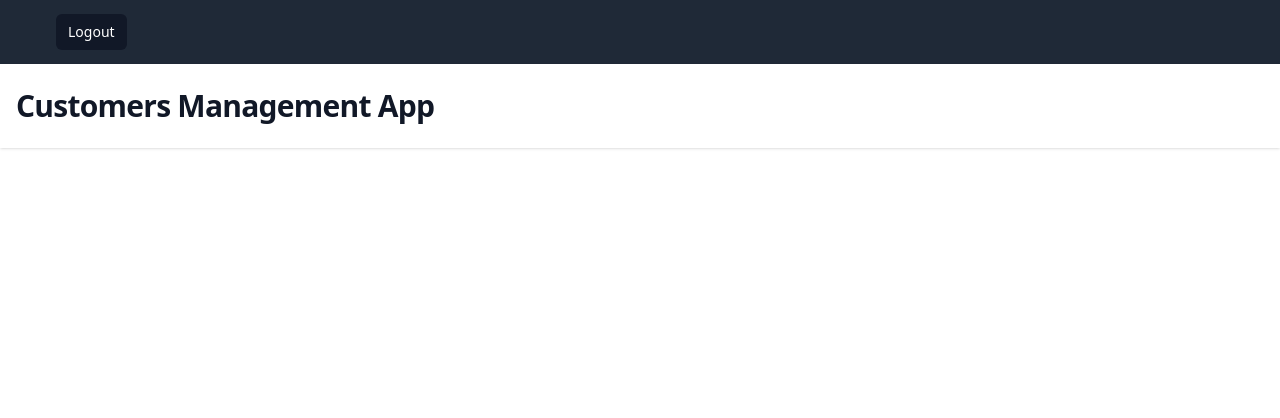
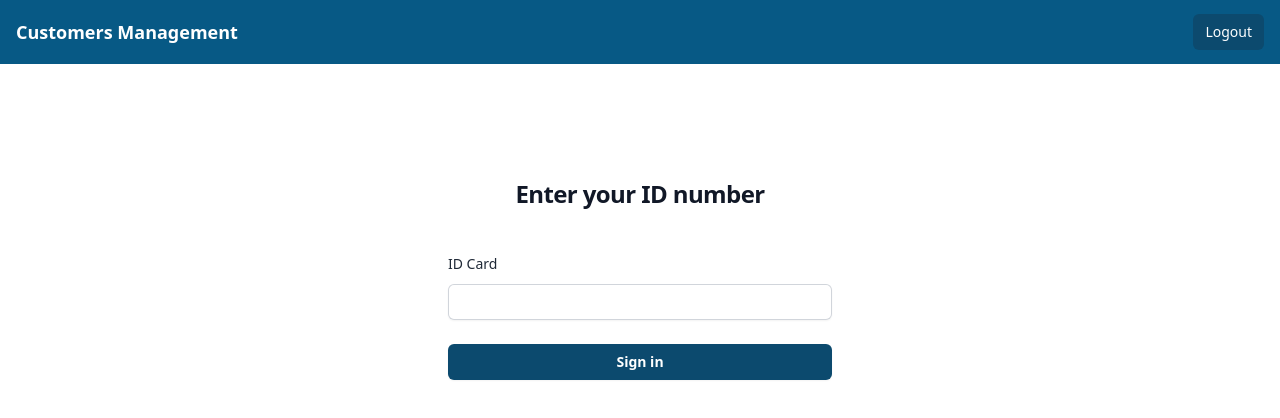
Before and after one commit to amazia1/customers-management-app, an Angular app: page / in a window 1280 px wide. Shown: the top 418 px of the page. Built offline with nearby package versions, Linux system fonts and the light colour scheme.

Commit message:
Login view added

```diff
--- a/src/app/app-routing.module.ts
+++ b/src/app/app-routing.module.ts
@@ -1,7 +1,12 @@
 import { NgModule } from '@angular/core';
 import { RouterModule, Routes } from '@angular/router';
+import { LoginComponent } from './components/login/login.component';
+import { CustomersComponent } from './components/customers/customers.component';
 
-const routes: Routes = [];
+const routes: Routes = [
+  { path: '', component: LoginComponent },
+  { path: 'customers', component: CustomersComponent },
+];
 
 @NgModule({
   imports: [RouterModule.forRoot(routes)],
--- a/src/app/app.component.html
+++ b/src/app/app.component.html
@@ -1,27 +1,21 @@
 <div class="min-h-full">
-  <nav class="bg-gray-800">
+  <nav class="bg-sky-800">
     <div class="mx-auto max-w-7xl px-4">
       <div class="flex h-16 items-center justify-between">
         <div class="flex items-center">
           <div class="flex-shrink-0">
-
+            <span class="text-white text-lg font-bold">Customers Management</span>
           </div>
-          <div class="ml-10 flex items-baseline space-x-4">
-            <a href="#" class="bg-gray-900 text-white rounded-md px-3 py-2 text-sm font-medium" aria-current="page">Logout</a>
-          </div>
+        </div>
+        <div class="ml-10 flex items-baseline space-x-4">
+          <a href="#" class="bg-sky-900 text-white rounded-md px-3 py-2 text-sm font-medium" aria-current="page">Logout</a>
         </div>
       </div>
     </div>
   </nav>
-
-  <header class="bg-white shadow">
-    <div class="mx-auto max-w-7xl px-4 py-6">
-      <h3 class="text-3xl font-bold tracking-tight text-gray-900">Customers Management App</h3>
-    </div>
-  </header>
   <main>
-    <div class="mx-auto max-w-7xl py-6">
-      <div></div>
+    <div class="h-full mx-auto max-w-7xl p-6">
+      <router-outlet></router-outlet>
     </div>
   </main>
 </div>
--- a/src/app/app.module.ts
+++ b/src/app/app.module.ts
@@ -3,10 +3,14 @@ import { BrowserModule } from '@angular/platform-browser';
 
 import { AppRoutingModule } from './app-routing.module';
 import { AppComponent } from './app.component';
+import { LoginComponent } from './components/login/login.component';
+import { CustomersComponent } from './components/customers/customers.component';
 
 @NgModule({
   declarations: [
-    AppComponent
+    AppComponent,
+    LoginComponent,
+    CustomersComponent
   ],
   imports: [
     BrowserModule,
--- /dev/null
+++ b/src/app/components/customers/customers.component.html
@@ -0,0 +1,5 @@
+<header class="bg-white shadow">
+  <div class="mx-auto max-w-7xl px-4 py-6">
+    <h3 class="text-3xl font-bold tracking-tight text-gray-900">Customers Management App</h3>
+  </div>
+</header>
--- /dev/null
+++ b/src/app/components/customers/customers.component.ts
@@ -0,0 +1,11 @@
+import { ChangeDetectionStrategy, Component } from '@angular/core';
+
+@Component({
+  selector: 'app-customers',
+  changeDetection: ChangeDetectionStrategy.OnPush,
+  templateUrl: './customers.component.html',
+  styleUrls: ['./customers.component.scss']
+})
+export class CustomersComponent {
+
+}
--- /dev/null
+++ b/src/app/components/login/login.component.html
@@ -0,0 +1,21 @@
+<div class="flex min-h-full flex-col justify-center px-6 py-12">
+  <div>
+    <h3 class="mt-10 text-center text-2xl font-bold leading-9 tracking-tight text-gray-900">Enter your ID number</h3>
+  </div>
+
+  <div class="mt-10 sm:mx-auto sm:w-full sm:max-w-sm">
+    <form class="space-y-6">
+      <div>
+        <label for="email" class="block text-sm font-medium leading-6 text-gray-800">ID Card</label>
+        <div class="mt-2">
+          <input type="text"
+            class="block w-full rounded-md border-0 py-1.5 text-gray-800 shadow-sm ring-1 ring-inset ring-gray-300 placeholder:text-gray-400 focus:ring-1 focus:ring-inset focus:ring-gray-800">
+        </div>
+      </div>
+
+      <div>
+        <button type="submit" class="flex w-full justify-center rounded-md bg-sky-900 px-3 py-1.5 text-sm font-semibold leading-6 text-white shadow-sm hover:bg-sky-700 focus-visible:outline focus-visible:outline-2 focus-visible:outline-offset-2 focus-visible:outline-indigo-600">Sign in</button>
+      </div>
+    </form>
+  </div>
+</div>
```
Also changed, not shown: src/app/components/login/login.component.ts (added, +10 -0 lines), src/app/components/customers/customers.component.scss (added), src/app/components/login/login.component.scss (added), 2 other files (tests, documents, lock files or other folders).
